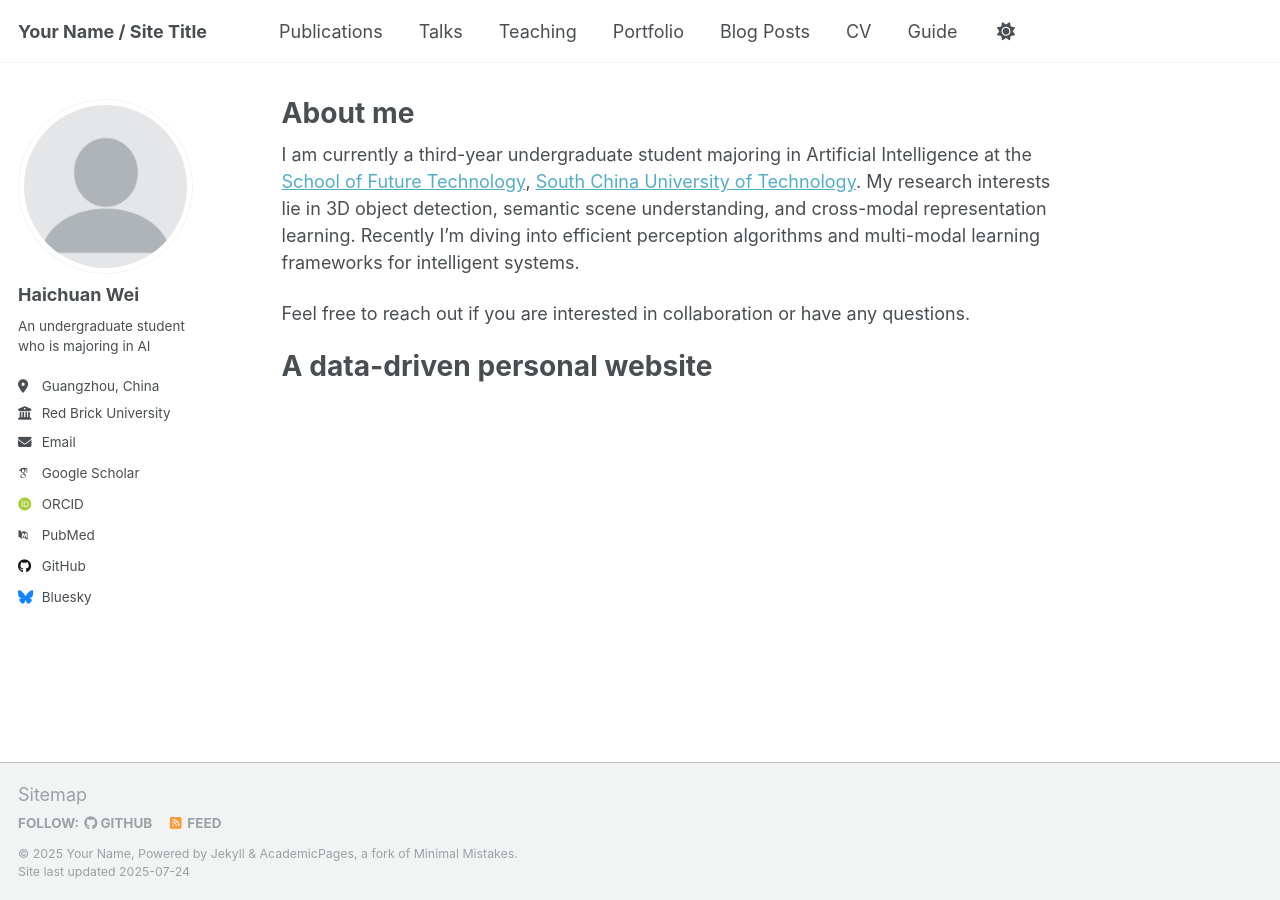
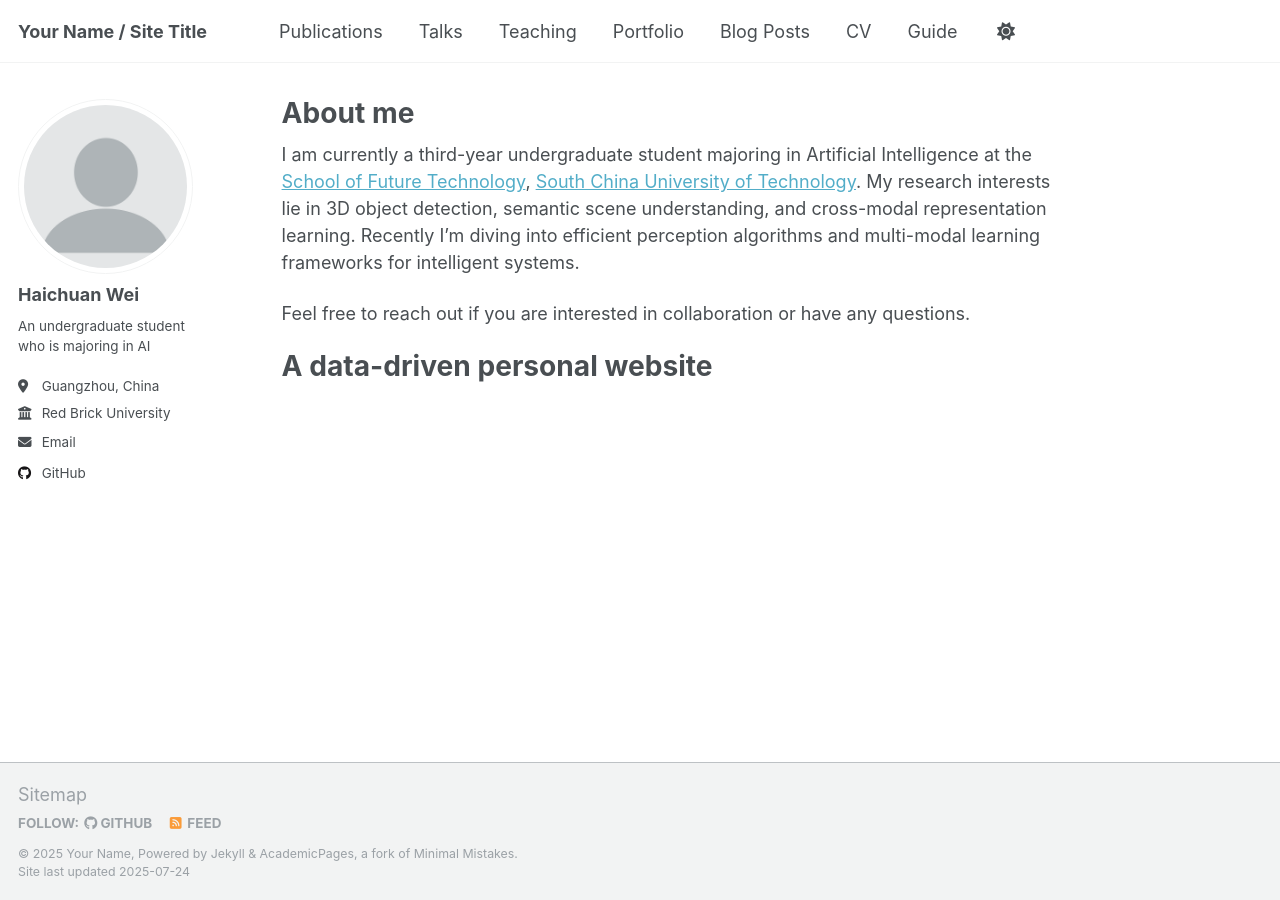
Before and after one commit to VastEpiphany/VastEpiphany.github.io, a Jekyll site: the page built from _pages/about.md, in a window 1280 px wide. Built offline with Jekyll 4.4.1, drawn with Linux system fonts in a browser that asks for light colours; some web fonts are replaced; a script that is not in the unit is left out; part of the change alters nothing that is shown.

Commit message:
self config change 1

```diff
--- a/_config.yml
+++ b/_config.yml
@@ -34,11 +34,11 @@ author:
   # Academic websites
   academia         : # URL
   arxiv            : # URL - Update with the correct link to your profile
-  googlescholar    : "https://scholar.google.com/citations?user=PS_CX0AAAAAJ"
+  googlescholar    :
   impactstory      : # URL
-  orcid            : "http://orcid.org/yourorcidurl"
+  orcid            :
   semantic         : # URL
-  pubmed           : "https://www.ncbi.nlm.nih.gov/pubmed/?term=john+snow"
+  pubmed           :
   researchgate     : # URL
   scopus           : # URL
 
@@ -46,13 +46,13 @@ author:
   bitbucket        : # Username - Update with your username on the site
   codepen          : # Username
   dribbble         : # Username
-  github           : "academicpages"
+  github           : "VastEpiphany"
   kaggle           : # Username
   stackoverflow    : # User number or user number and name (i.e., use "1" or "1/jeff-atwood")
 
   # Social media
   artstation       : # Username
-  bluesky          : "bsky.app" # Replace this with you Bluesky username
+  bluesky          : #"bsky.app" # Replace this with you Bluesky username
   facebook         : # Username
   flickr           : # Username
   foursquare       : # Username
```
